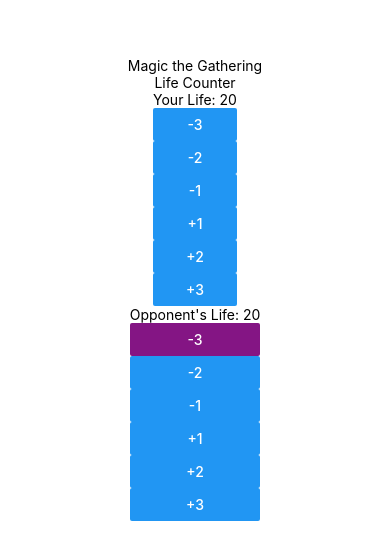
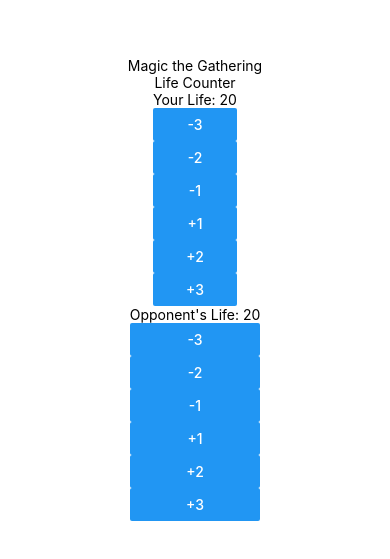
Before and after one commit to tjchecketts/rn4w-mtg-tester, a React Native app: screen / in a window 390 px wide. Shown: the part 133-692 px from the top of the page. Built offline with nearby package versions, Linux system fonts and the light colour scheme.

Commit message:
remove button color

```diff
--- a/src/components/OpponentCounter.js
+++ b/src/components/OpponentCounter.js
@@ -35,7 +35,6 @@
         <Button
           title='-3'
           onPress={this.minusThree}
-          color="#841584"
         />
         <Button
           title='-2'
@@ -44,7 +43,6 @@
         <Button
           title='-1'
           onPress={this.minusOne}
-          style={{backgroundColor: "#841584"}}
         />
         <Button
           title='+1'
```
